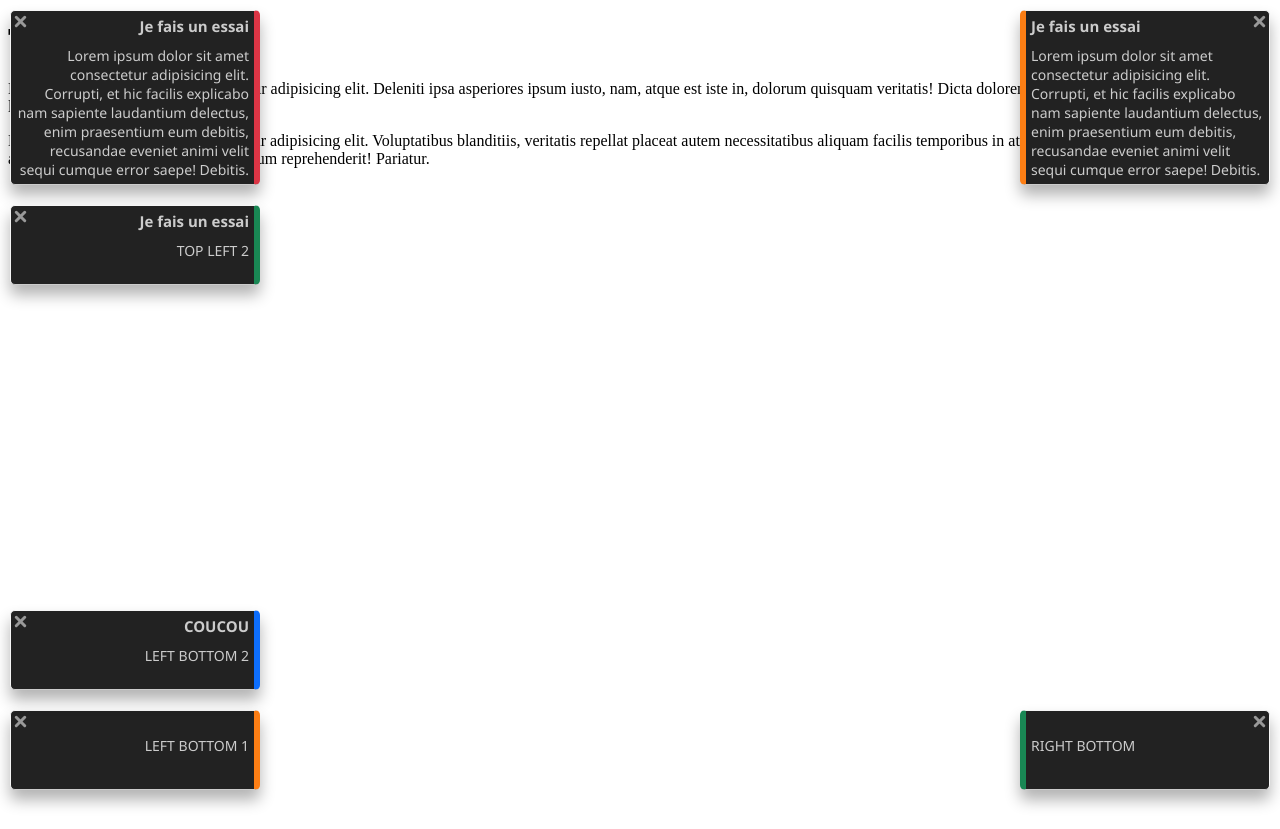
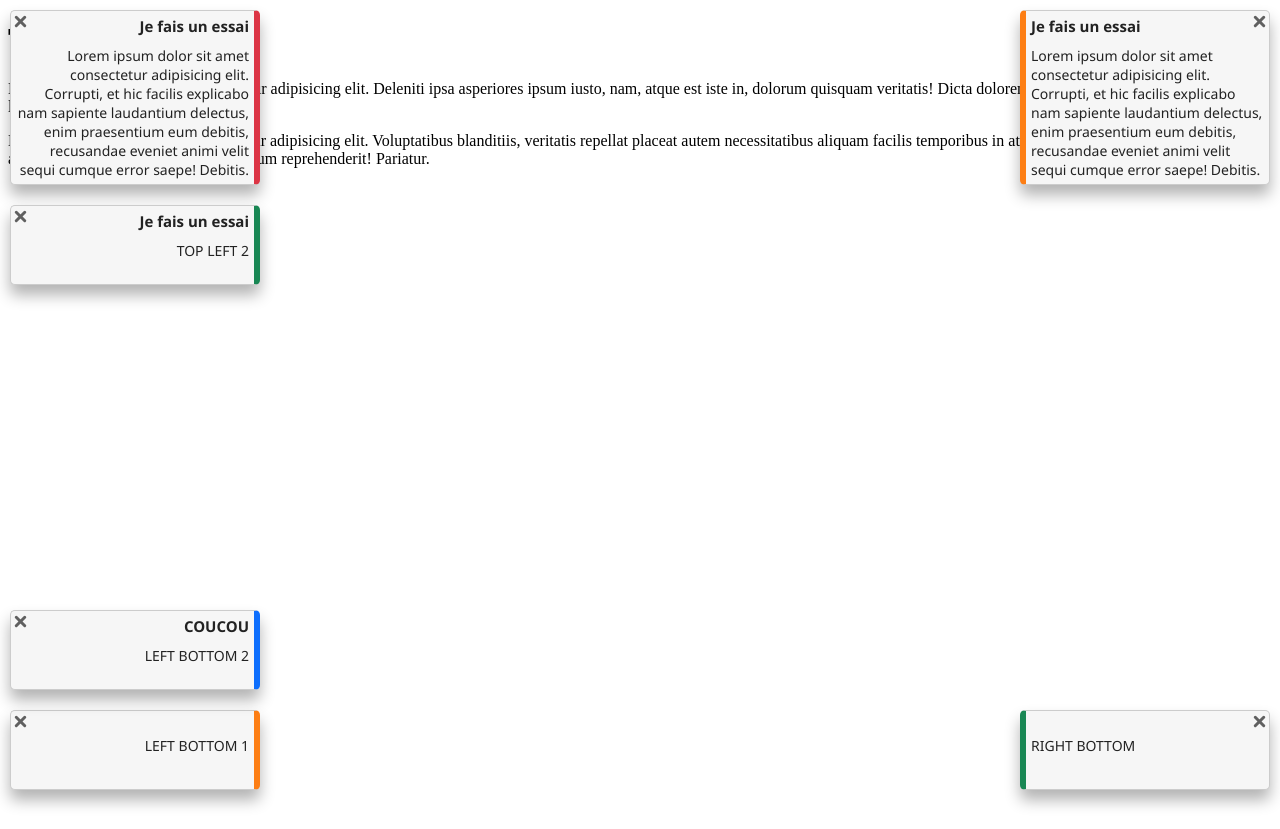
Before and after one commit to vnabet/js-toaster, a Svelte app: page / in a window 1280 px wide. Built offline with nearby package versions, Linux system fonts and the light colour scheme.

Commit message:
toast dark mode correction

```diff
--- a/src/JSToaster.svelte
+++ b/src/JSToaster.svelte
@@ -1,4 +1,4 @@
-<div class="jstoaster dark">
+<div class="jstoaster">
   <ul class="toast-list left top">
     <li class="toast danger">
       <div class="header">
@@ -204,7 +204,9 @@
   .dark .toast {
     background: var(--jstoaster-dark);
     color: var(--jstoaster-grey);
-    border-color: var(--jstoaster-light);
+    border-top-color: var(--jstoaster-light);
+    border-left-color: var(--jstoaster-light);
+    border-right-color: var(--jstoaster-light);
   }
 
   .dark .close::before, .dark .close::after {
@@ -225,6 +227,10 @@
 
     .toast.danger, .toast.warning, .toast.success, .toast.info {
       border-bottom-color: var(--jstoaster-grey);
+    }
+
+    .dark .toast.danger,.dark .toast.warning,.dark .toast.success,.dark .toast.info {
+      border-bottom-color: var(--jstoaster-light);
     }
 
     .top {
```
